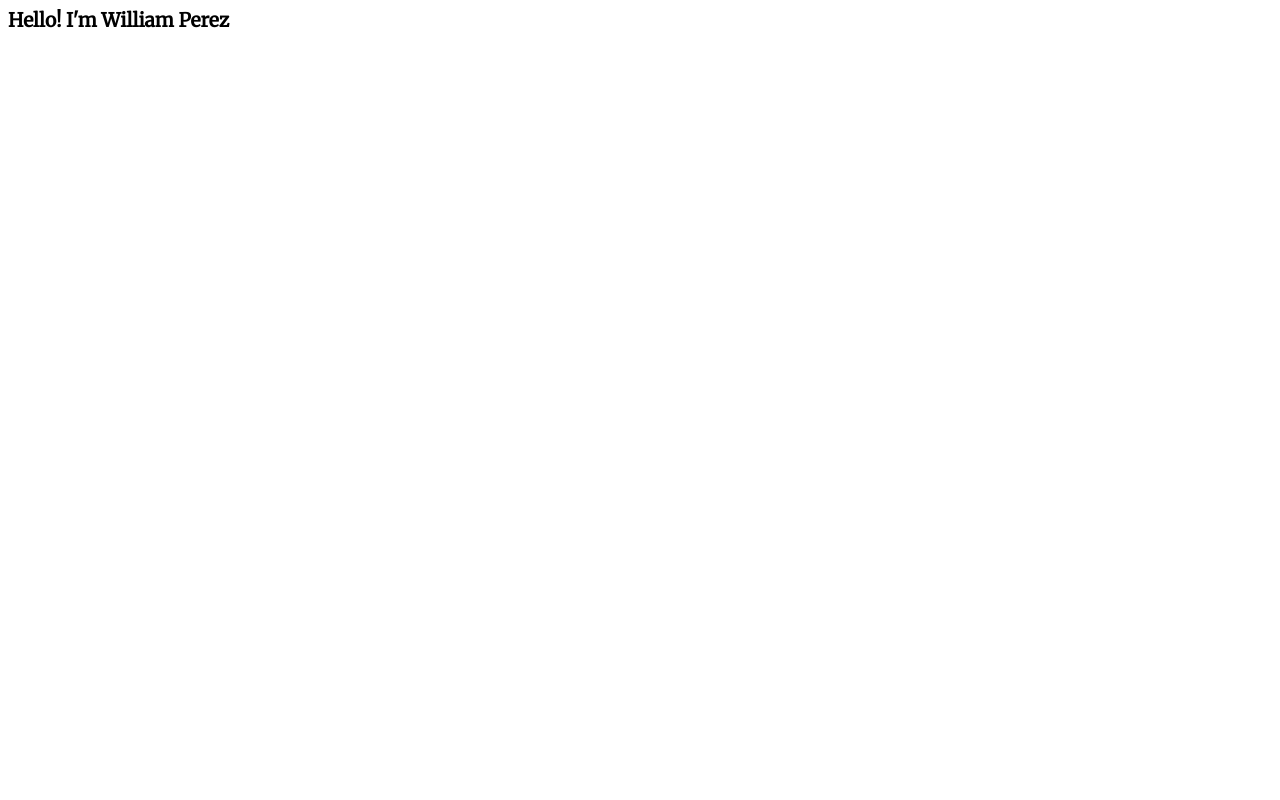
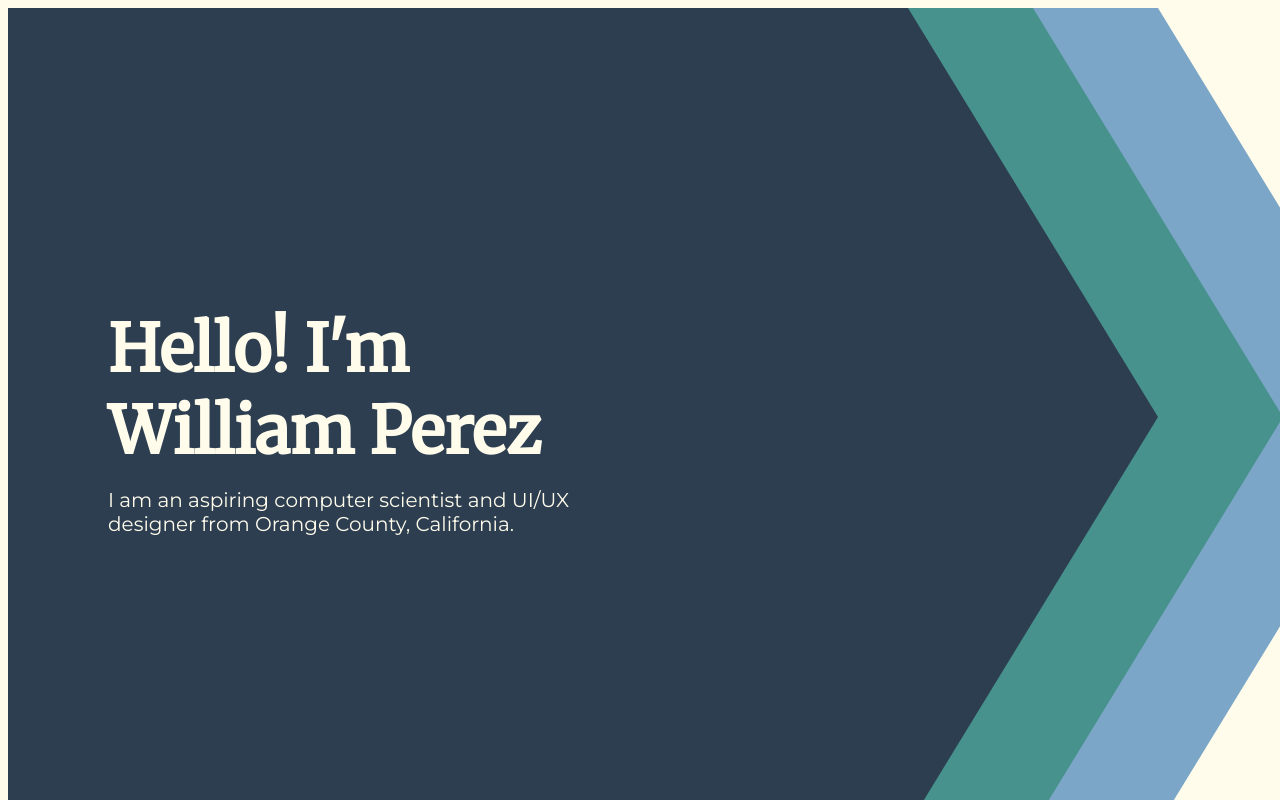
Before and after one commit to willperez23/willperez23.github.io, a plain HTML site: page index.html in a window 1280 px wide. Drawn offline with Linux system fonts and the light colour scheme.

Commit message:
landing done

```diff
--- a/index.css
+++ b/index.css
@@ -1,3 +1,91 @@
-h1 { font-family: Merriweather;
-    font-size: larger;
+h1 {
+    font-family: Merriweather;
+
+    font-size: 65px;
 }
+h3{
+    font-family: Montserrat;
+    font-weight: 100;
+    font-size: 20px;
+}
+body{
+    background-color:#FFFCEC;
+}
+#Welcome{
+    position: absolute;
+    z-index: 4;
+    margin-top: 300px;
+    margin-left: 100px;
+    color:#FFFCEC;
+}
+#Description{
+    position: absolute;
+    z-index: 4;
+    width: 550px;
+    margin-left: 100px;
+    margin-top: 480px;
+    color: #FFFCEC;
+}
+#Navy{
+    position: absolute;
+    z-index: 3;
+    padding:0px;
+    width: 0;
+    height: 0;
+    margin-left: 900px;
+	border-top: 409px solid transparent;
+    border-left: 250px solid #2D3E51;
+    border-bottom: 409px solid transparent;
+
+}
+/*
+adapted from: https://www.w3schools.com/howto/howto_css_shapes.asp
+guidance for building shapes in css*/
+#Navysquare{
+    z-index: 3;
+    position: absolute;
+    height: 820px;
+    width: 900px;
+    background-color: #2D3E51;
+    margin-left: 0px;
+}
+#Teal{
+    position: absolute;
+    z-index: 2;
+    padding:0px;
+    width: 0;
+    height: 0;
+    margin-left: 1025px;
+	border-top: 409px solid transparent;
+    border-left: 250px solid #47928D;
+    border-bottom: 409px solid transparent;
+
+}
+#Tealsquare{
+    position: absolute;
+    z-index: 2;
+    height: 820px;
+    width: 1025px;
+    background-color: #47928D;
+    margin-left: 0px;
+}
+#Babyblue{
+    position: absolute;
+    z-index: 1;
+    padding:0px;
+    width: 0;
+    height: 0;
+    margin-left: 1150px;
+	border-top: 409px solid transparent;
+    border-left: 250px solid #7CA6C7;
+    border-bottom: 409px solid transparent;
+
+}
+#Babybluesquare{
+    position: absolute;
+    z-index: 1;
+    height: 820px;
+    width: 1150px;
+    background-color: #7CA6C7;
+    margin-left: 0px;
+}
--- a/index.html
+++ b/index.html
@@ -9,8 +9,14 @@
     </head>
 
     <body>
+        <div id="Navy"> </div>
+        <div id="Navysquare"></div>
+        <div id="Teal"> </div>
+        <div id="Tealsquare"></div>
+        <div id="Babyblue"> </div>
+        <div id="Babybluesquare"></div>
         <section>
-            <h1>Hello! I'm William Perez</h1>
-
+            <h1 id="Welcome">Hello! I'm <br> William Perez</h1>
+            <h3 id="Description">I am an aspiring computer scientist and UI/UX designer from Orange County, California. </h3>
         </section>
     </body>
```
